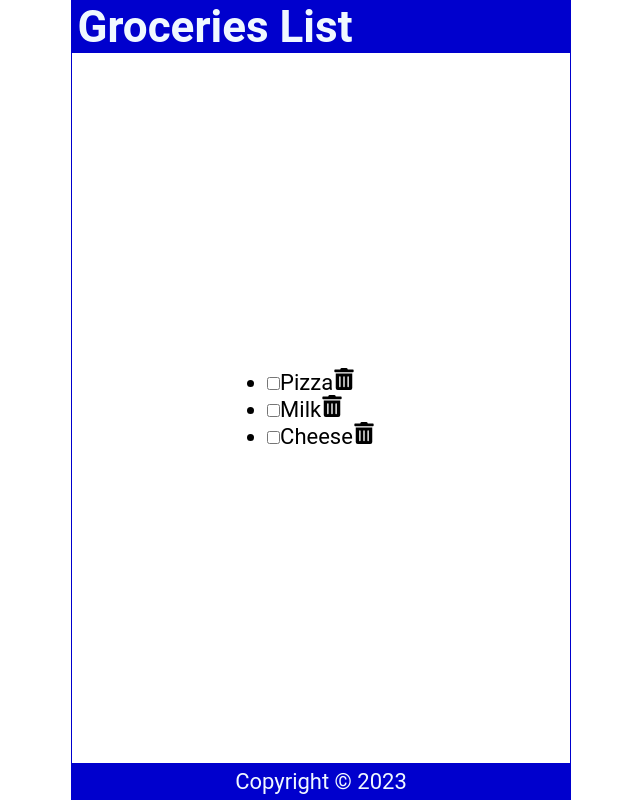
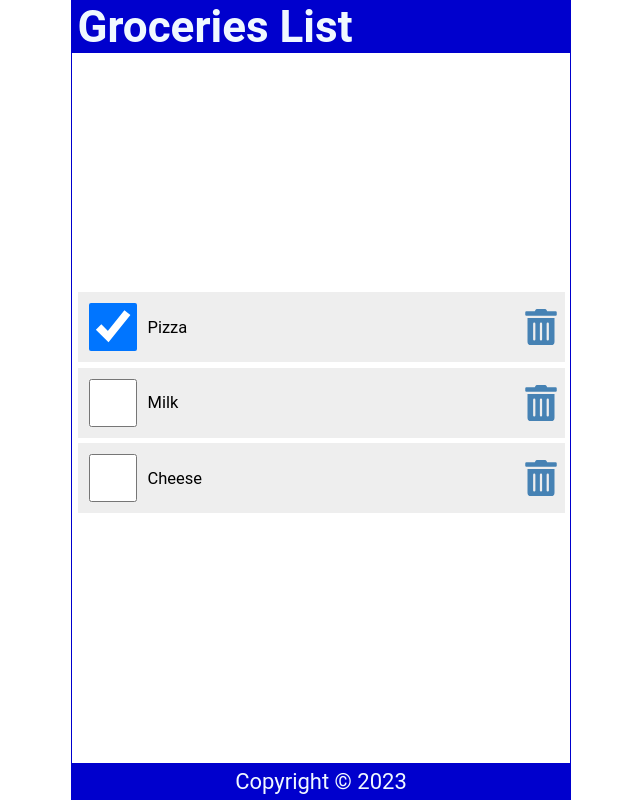
Before and after one commit to Jory-Roberts/react-sandbox, a React (Create React App) app in the folder 01/: page / in a window 1280 px wide. Shown: the whole page, without its empty margins (319-959 px from the left). Built offline with nearby package versions, Linux system fonts and the light colour scheme.

Commit message:
adds handleCheck

```diff
--- a/01/src/Content.js
+++ b/01/src/Content.js
@@ -6,7 +6,7 @@
     const [items, setItems] = useState([
         {
             id: 1,
-            checked: false,
+            checked: true,
             item: 'Pizza',
         },
         {
@@ -21,12 +21,24 @@
         },
     ]);
 
+    const handleCheck = (id) => {
+        const listItems = items.map((item) =>
+            item.id === id ? { ...item, checked: !item.checked } : item
+        );
+
+        setItems(listItems);
+    };
+
     return (
         <main>
             <ul>
                 {items.map((item) => (
                     <li className="item" key={item.id}>
-                        <input type="checkbox" checked={item.checked} />
+                        <input
+                            type="checkbox"
+                            onChange={() => handleCheck(item.id)}
+                            checked={item.checked}
+                        />
 
                         <label>{item.item}</label>
                         <FaTrashAlt role="button" tabIndex="0" />
--- a/01/src/index.css
+++ b/01/src/index.css
@@ -70,3 +70,62 @@
     display: grid;
     place-content: center;
 }
+
+ul {
+    width: 100%;
+    list-style: none;
+    padding: 0 0.25rem 0.25rem;
+}
+
+ul li::before {
+    content: '\200B';
+}
+
+.item {
+    display: flex;
+    justify-content: flex-start;
+    align-items: center;
+    padding: 0.5rem 0 0.5rem 0.5rem;
+    margin: 0.25rem 0;
+    background-color: #eee;
+}
+
+.item:first-child {
+    margin: 0;
+}
+
+.item input[type='checkbox'] {
+    text-align: center;
+    width: 2.5rem;
+    width: 48px;
+    min-width: 48px;
+    height: 2.5rem;
+    height: 48px;
+    min-height: 48px;
+    cursor: pointer;
+    margin-right: 0.5rem;
+}
+
+.item input[type='checkbox']:focus + label {
+    text-decoration: underline;
+}
+
+.item > label {
+    font-size: 0.75rem;
+    flex-grow: 1;
+}
+
+.item svg {
+    width: 48px;
+    min-width: 48px;
+    height: 36px;
+    font-size: 1rem;
+    color: steelblue;
+    cursor: pointer;
+}
+
+.item svg:focus,
+.item svg:hover {
+    color: red;
+    outline: none;
+}
```
